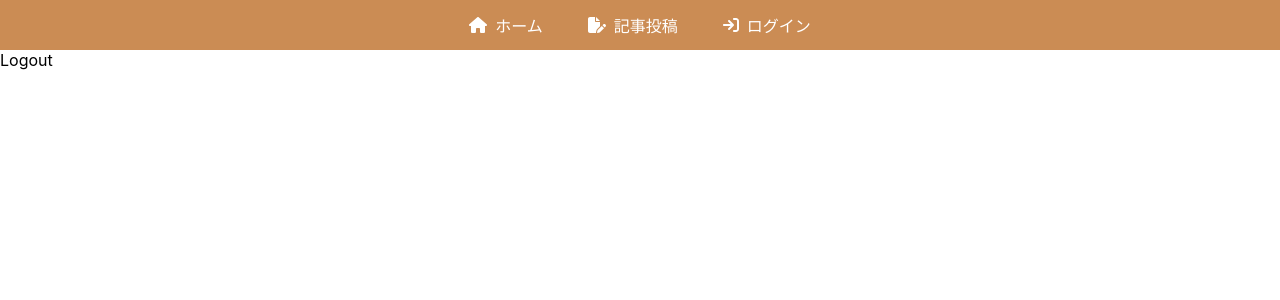
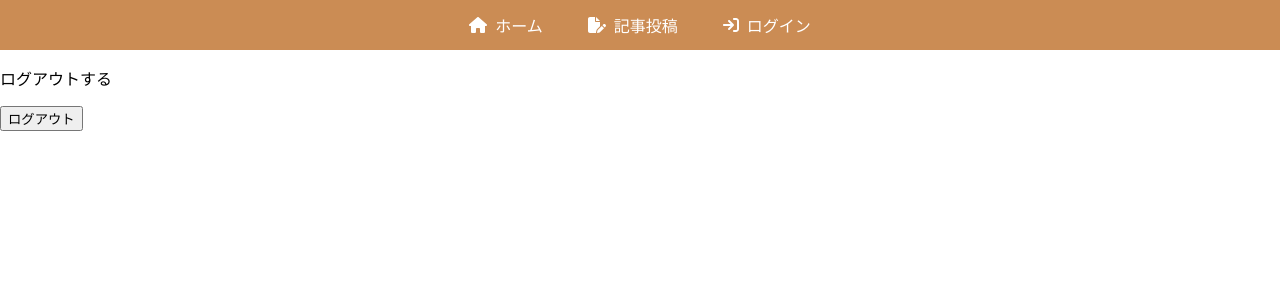
Before and after one commit to kitakaze-riku/blog-with-react-and-firebase, a React (Create React App) app: page /logout in a window 1280 px wide. Shown: the top 300 px of the page. Built offline with nearby package versions, Linux system fonts and the light colour scheme.

Commit message:
✨ ログアウト機能の実装

```diff
--- a/src/App.js
+++ b/src/App.js
@@ -16,11 +16,10 @@
     <Router>
       <Navber />
       <Routes>
-
         <Route path='/' element={<Home />}></Route>
         <Route path='/createpost' element={<CreatePost />}></Route>
         <Route path='/login' element={<Login setIsAuth={setIsAuth} />}></Route> {/*ログイン状態をlogin.jsxに渡す*/}
-        <Route path='/logout' element={<Logout />}></Route>
+        <Route path='/logout' element={<Logout setIsAuth={setIsAuth} />}></Route>
       </Routes>
     </Router>
   );
--- a/src/components/Logout.js
+++ b/src/components/Logout.js
@@ -1,9 +1,26 @@
-import React from 'react'
+import { getAuth, signOut } from "firebase/auth";
+import React from "react";
+import { auth, provider } from "../firebase";
+import { useNavigate } from "react-router-dom";
 
-const Logout = () => {
+const Logout = ({ setIsAuth }) => {
+    const navigate = useNavigate();
+    // const auth = getAuth();
+    const logout = () => {
+        signOut(auth).then(() => {
+            localStorage.clear();
+            setIsAuth(false);
+            navigate("/login");
+        });
+    };
     return (
-        <div>Logout</div>
-    )
-}
+        <div className="loginPage">
+            <p>ログアウトする</p>
+            <button className="loginButton" onClick={logout}>
+                ログアウト
+            </button>
+        </div>
+    );
+};
 
-export default Logout
+export default Logout;
```
